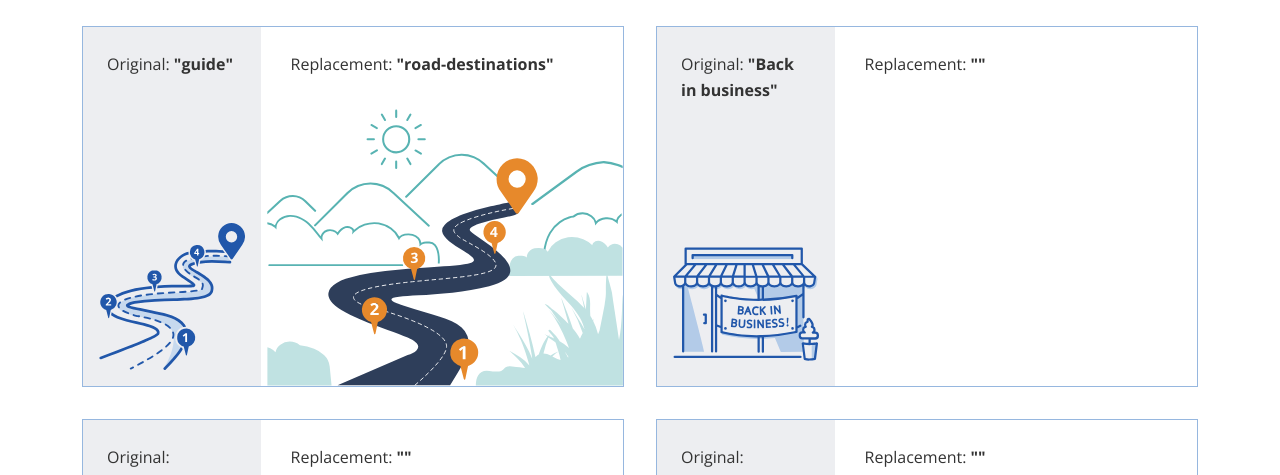
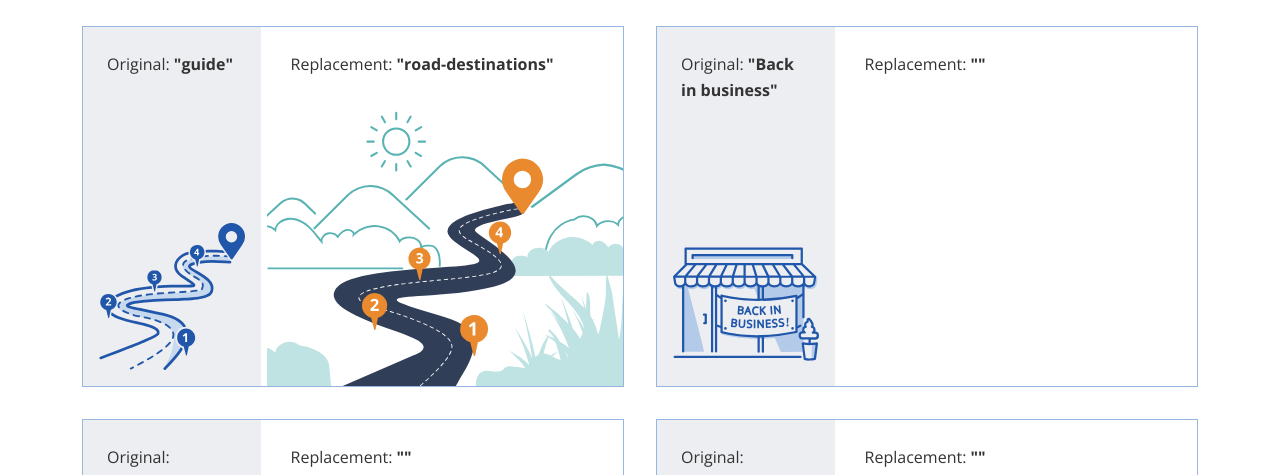
Before and after one commit to AUSGov/bga-refresh, a Jekyll site: the page built from image-library.html, in a window 1280 px wide. Shown: the part 3102-3577 px from the top of the page. Built offline with Jekyll 4.4.1, drawn with Linux system fonts in a browser that asks for light colours.

Commit message:
Updating roadmap illustration.

```diff
--- a/image-library.html
+++ b/image-library.html
@@ -491,7 +491,7 @@
                             <p>Replacement: <strong>"road-destinations"</strong></p>
                         </div>
                         <div class="image-wrapper">
-                            <img src="/bga-refresh/assets/Illo-guides-road-destinations.svg" alt="">
+                            <img src="assets/refresh-illustrations/road-destinations.svg" alt="">
                         </div>
                     </div>
 
```
Also changed, not shown: assets/refresh-illustrations/road-destinations.svg (added), 2 other files.
